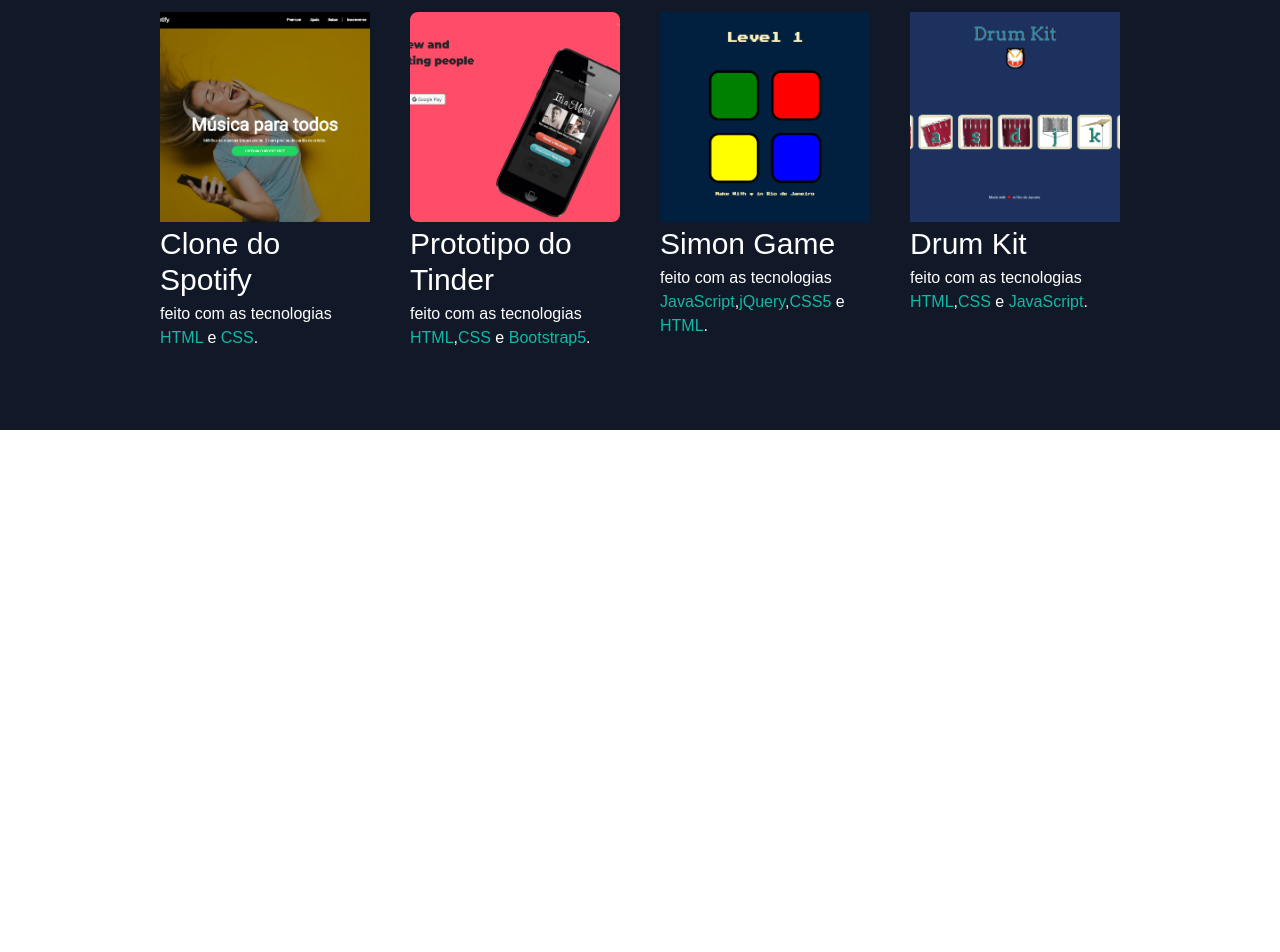
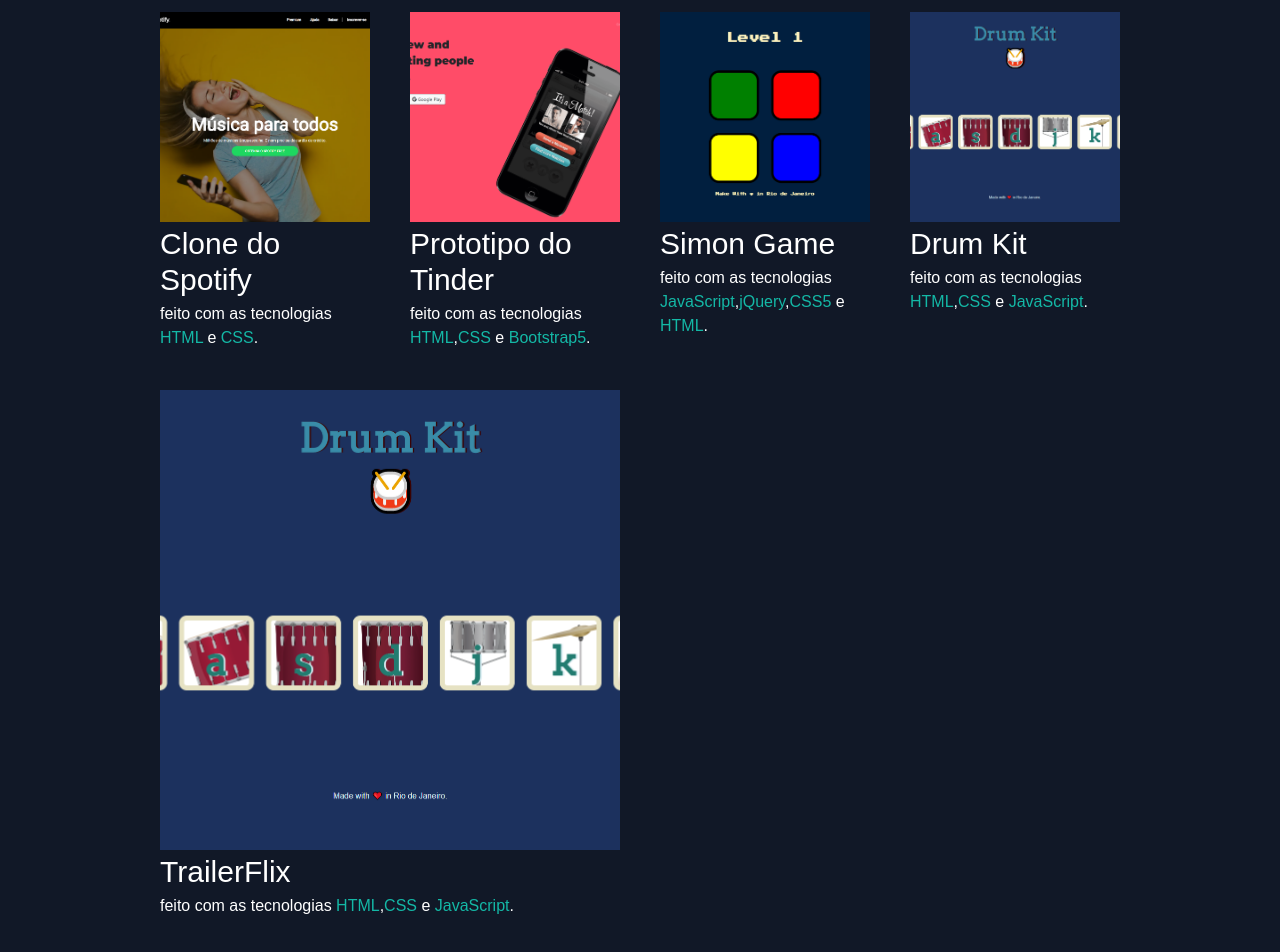
Before and after one commit to Wpnnt/portfolio-web-react, a Next.js app: page / in a window 1280 px wide. Shown: the part 1204-2156 px from the top of the page. Before the commit the page ends 1634 px from the top, so only its background shows below. Built offline with nearby package versions, Linux system fonts and the light colour scheme.

Commit message:
Refactor project links and descriptions in the homepage

```diff
--- a/pages/index.js
+++ b/pages/index.js
@@ -84,20 +84,22 @@
               <p className="text-black dark:text-white">feito com as tecnologias <span className="text-teal-500">HTML</span> e <span className="text-teal-500">CSS</span>.</p>
             </div>
             <div className="basis-1/5 flex-1">
+            <a href="https://wpnnt.github.io/Tinder-Prototype/" target="_blank" rel="noreferrer">
               <Image
-                className="rounded-lg object-cover"
+                className="object-cover transition-transform duration-500 transform hover:scale-105"
                 width={"100%"}
                 height={"100%"}
                 layout="responsive"
                 src={web2}
                 alt="Tinder Prototype project"
               />
-              <a href="https://wpnnt.github.io/Tinder-Prototype/" target="_blank" rel="noreferrer">
-                <h3 className="text-3xl py-1 dark:text-white object-cover transition-transform duration-500 transform hover:scale-105 ">Prototipo do Tinder</h3>
               </a>
+                <h3 className="text-3xl py-1 dark:text-white">Prototipo do Tinder</h3>
+
               <p className="text-black dark:text-white">feito com as tecnologias <span className="text-teal-500">HTML</span>,<span className="text-teal-500">CSS</span> e <span className="text-teal-500">Bootstrap5</span>.</p>
             </div>
             <div className="basis-1/5 flex-1">
+            <a href="https://wpnnt.github.io/Simon-Game-Challenge/" target="_blank" rel="noreferrer">
               <Image
                 className="object-cover transition-transform duration-500 transform hover:scale-105"
                 width={"100%"}
@@ -106,11 +108,11 @@
                 src={web3}
                 alt="Simon Game project"
               />
-              <a href="https://wpnnt.github.io/Simon-Game-Challenge/" target="_blank" rel="noreferrer">
-                <h3 className="text-3xl py-1 dark:text-white transition-transform duration-300 transform hover:scale-105 hover:text-blue-500">
+              </a>
+                <h3 className="text-3xl py-1 dark:text-white">
                   Simon Game
                 </h3>
-              </a>
+
               <h1 className="text-black dark:text-white">feito com as tecnologias <span className="text-teal-500">JavaScript</span>,<span className="text-teal-500">jQuery</span>,<span className="text-teal-500">CSS5</span> e <span className="text-teal-500">HTML</span>.</h1>
             </div>
             <div className="basis-1/5 flex-1">
@@ -123,10 +125,27 @@
                   src={web4}
                   alt="Drum Kit project"
                 />
-                <h3 className="text-3xl py-1 dark:text-white transition-transform duration-300 transform hover:scale-105 hover:text-blue-500">Drum Kit</h3>
-              </a>
+                </a>
+                <h3 className="text-3xl py-1 dark:text-white">Drum Kit</h3>
+
               <p className="text-black dark:text-white"> feito com as tecnologias <span className="text-teal-500">HTML</span>,<span className="text-teal-500">CSS</span> e <span className="text-teal-500">JavaScript</span>.</p>
             </div>
+            <div className="basis-1/5 flex-1">
+              <a href="https://movie-trailer-umber.vercel.app/" target="_blank" rel="noreferrer">
+                <Image
+                  className="object-cover transition-transform duration-500 transform hover:scale-105"
+                  width={"100%"}
+                  height={"100%"}
+                  layout="responsive"
+                  src={web4}
+                  alt="Movie Trailer project"
+                />
+                </a>
+                <h3 className="text-3xl py-1 dark:text-white">TrailerFlix</h3>
+
+              <p className="text-black dark:text-white"> feito com as tecnologias <span className="text-teal-500">HTML</span>,<span className="text-teal-500">CSS</span> e <span className="text-teal-500">JavaScript</span>.</p>
+            </div>
+            <div className="basis-1/5 flex-1"></div>
           </div>
         </section>
       </main>
```
Also changed, not shown: public/web5.png (added).
